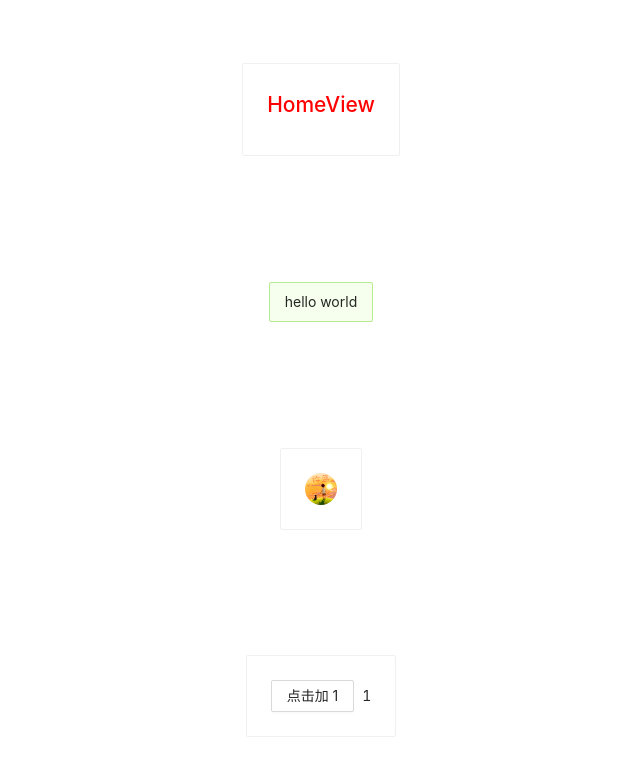
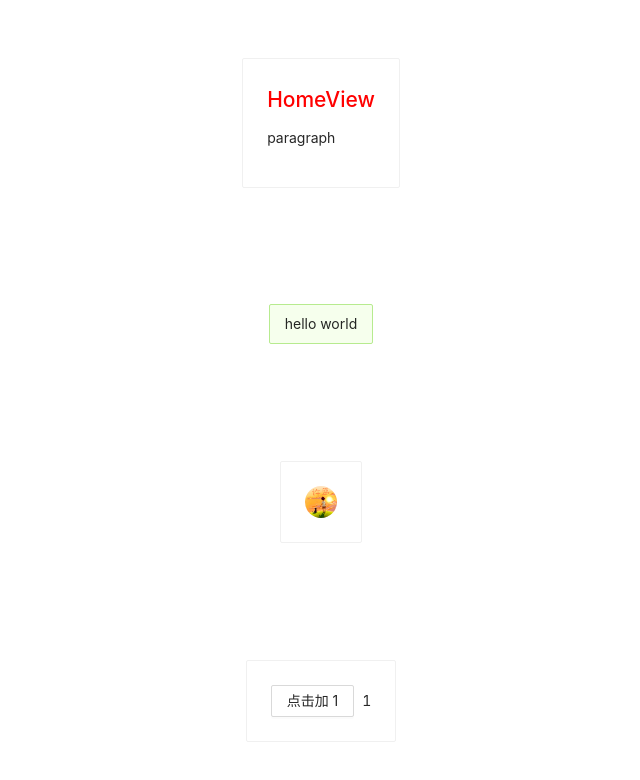
Before and after one commit to xuxusheng/template-react, a React app: page /home in a window 1280 px wide. Shown: the top 780 px of the page, without its empty margins (319-959 px from the left). Built offline with nearby package versions, Linux system fonts and the light colour scheme.

Commit message:
fix: 修复 lint-staged 路径问题

```diff
--- a/package.json
+++ b/package.json
@@ -10,7 +10,7 @@
     "build": "webpack --config webpack/webpack.prod.ts"
   },
   "lint-staged": {
-    "packages/**/*.{js,jsx,ts,tsx}": [
+    "src/**/*.{js,jsx,ts,tsx}": [
       "eslint --fix --quiet"
     ]
   },
--- a/src/view/Home/index.tsx
+++ b/src/view/Home/index.tsx
@@ -11,6 +11,7 @@ const HomeView: FC = () => {
     <div className={styles.root}>
       <Card>
         <h2>HomeView</h2>
+        <p>paragraph</p>
       </Card>
       <Alert type="success" message="hello world" />
 
```
